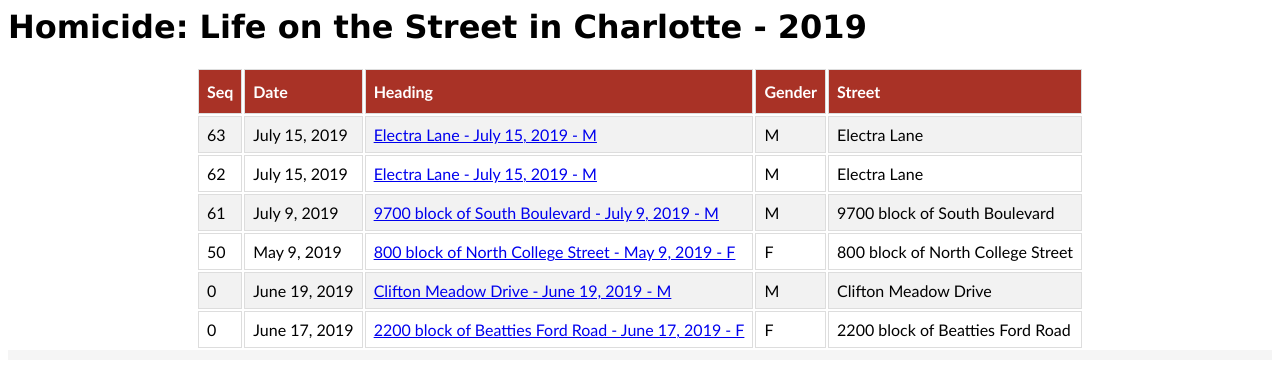
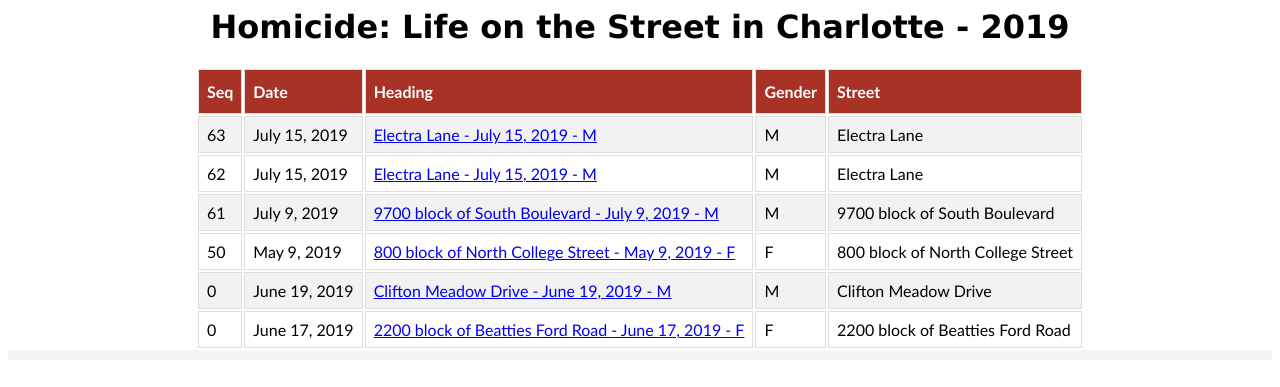
Before and after one commit to dougfoo/homicide, a Django app: page / in a window 1280 px wide. Shown: the top 387 px of the page. Run offline with Django 3.2, Linux system fonts and the light colour scheme; data comes from the database, SQL or seed files in the repository.

Commit message:
format cleanedup

```diff
--- a/tracker/templates/tracker/detail.html
+++ b/tracker/templates/tracker/detail.html
@@ -65,7 +65,7 @@
     </head>
     <body>
         <div class='homicidepage'>
-            <h1 style="font-family:'Lucida Sans', 'Lucida Sans Regular', 'Lucida Grande', 'Lucida Sans Unicode', Geneva, Verdana, sans-serif">
+            <h1 style="text-align: center; font-family:'Lucida Sans', 'Lucida Sans Regular', 'Lucida Grande', 'Lucida Sans Unicode', Geneva, Verdana, sans-serif">
                     Homicide: Life on the Street in Charlotte - 2019</h1>
 
             <div class='listview'>
```
